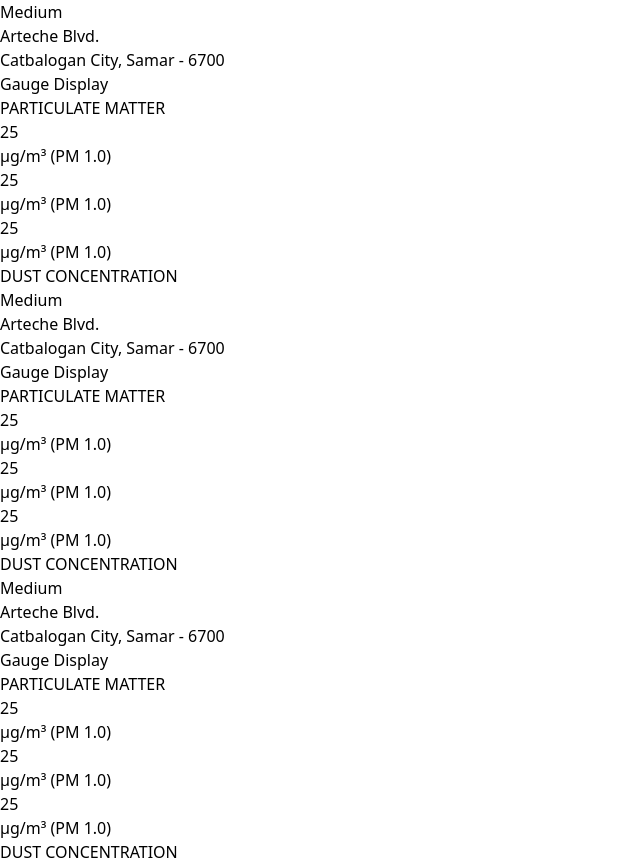
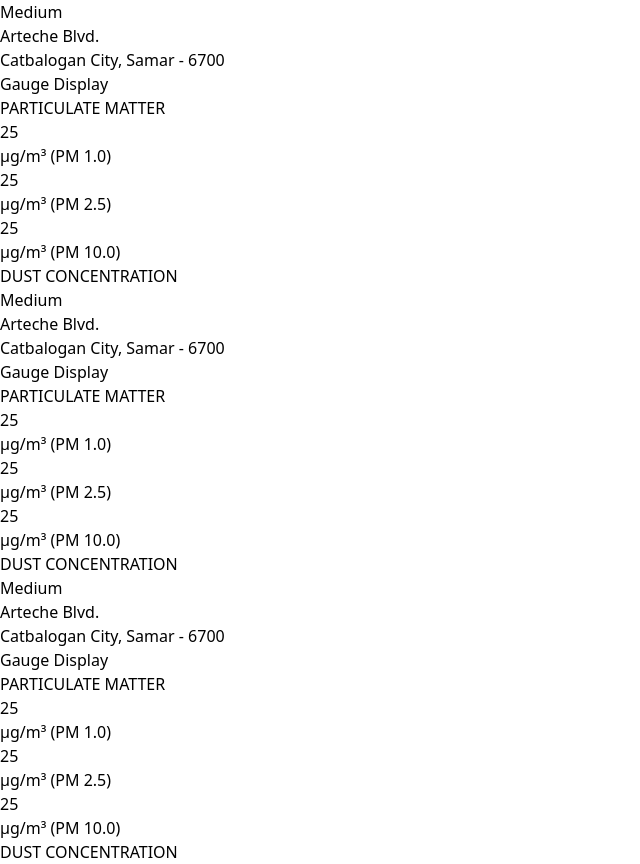
Before and after one commit to ephraaaaa/project_hangin, a React (Vite) app: page / in a window 1280 px wide. Shown: the whole page, without its empty margins (0-640 px from the left). Built offline with nearby package versions, Linux system fonts and the light colour scheme.

Commit message:
Update DisplayComponent.jsx

```diff
--- a/src/DisplayComponent.jsx
+++ b/src/DisplayComponent.jsx
@@ -1,12 +1,24 @@
-import React from 'react'
+import React from 'react';
 
+const GaugeDisplay = () => (
+  <div className='flex-1 flex justify-center items-center bg-slate-300 rounded-lg'>
+    Gauge Display
+  </div>
+);
 
-function DisplayComponent() {
+const ParticleCard = ({ value, type }) => (
+  <div className='flex-1 shadow-lg bg-white rounded-xl m-1 flex flex-col justify-center items-center p-2'>
+    <div className='flex-1 flex justify-center items-center text-7xl'>{value}</div>
+    <div className='bg-black rounded-full text-white text-center text-sm w-full'>
+      μg/m³ ({type})
+    </div>
+  </div>
+);
+
+const DisplayComponent = () => {
   return (
     <div className='bg-white h-4/6 w-full flex flex-col rounded-xl shadow-lg p-4 m-3'>
-
       {/* GAUGE AND LOCATION */}
-
       <div className='flex-1 flex m-1'>
         <div className='flex flex-col m-2'>
           <div className='flex-1'></div>
@@ -20,57 +32,26 @@ function DisplayComponent() {
             <div className='text-sm'>Catbalogan City, Samar - 6700</div>
           </div>
         </div>
-                <div className='flex-1 flex justify-center items-center bg-slate-300 rounded-lg'>Gauge Display</div>
+        <GaugeDisplay />
       </div>
 
       {/* PARTICULATE MATTER */}
-
       <div className='flex-1 rounded-lg flex flex-col p-2'>
-
-                <div className='text-lg font-black'>
-                    PARTICULATE MATTER
-                </div>
-
+        <div className='text-lg font-black'>PARTICULATE MATTER</div>
         <div className='flex-1 flex font-bold'>
-
-                    {/* PM 1.0 */}
-
-                    <div className='flex-1 shadow-lg bg-white rounded-xl m-1 flex flex-col justify-center items-center p-2'>
-                        <div className='flex-1 flex justify-center items-center text-7xl'>25</div>
-                        <div className='bg-black rounded-full text-white text-center text-sm w-full'>μg/m³ (PM 1.0)</div>
-                    </div>
-
-                     {/* PM 2.5 */}
-
-                    <div className='flex-1 shadow-lg bg-white rounded-xl m-1 flex flex-col justify-center items-center p-2'>
-                        <div className='flex-1 flex justify-center items-center text-7xl'>25</div>
-                        <div className='bg-black rounded-full text-white text-center text-sm w-full'>μg/m³ (PM 1.0)</div>
-                    </div>
-
-                     {/* PM 10.0 */}
-
-                    <div className='flex-1 shadow-lg bg-white rounded-xl m-1 flex flex-col justify-center items-center p-2'>
-                        <div className='flex-1 flex justify-center items-center text-7xl'>25</div>
-                        <div className='bg-black rounded-full text-white text-center text-sm w-full'>μg/m³ (PM 1.0)</div>
-                    </div>
+          <ParticleCard value={25} type="PM 1.0" />
+          <ParticleCard value={25} type="PM 2.5" />
+          <ParticleCard value={25} type="PM 10.0" />
         </div>
       </div>
 
       {/* DUST */}
-
       <div className='flex-1 rounded-lg flex flex-col p-3'>
-
-                <div className='text-lg font-black'>
-                    DUST CONCENTRATION
-                </div>
-
-                <div className='bg-white shadow-lg rounded-lg flex-1'>
-
+        <div className='text-lg font-black'>DUST CONCENTRATION</div>
+        <div className='bg-white shadow-lg rounded-lg flex-1'></div>
       </div>
     </div>
+  );
+};
 
-        </div>
-    )
-}
-
-export default DisplayComponent
+export default DisplayComponent;
```
Lines whose indentation alone changed are shown as unchanged.
